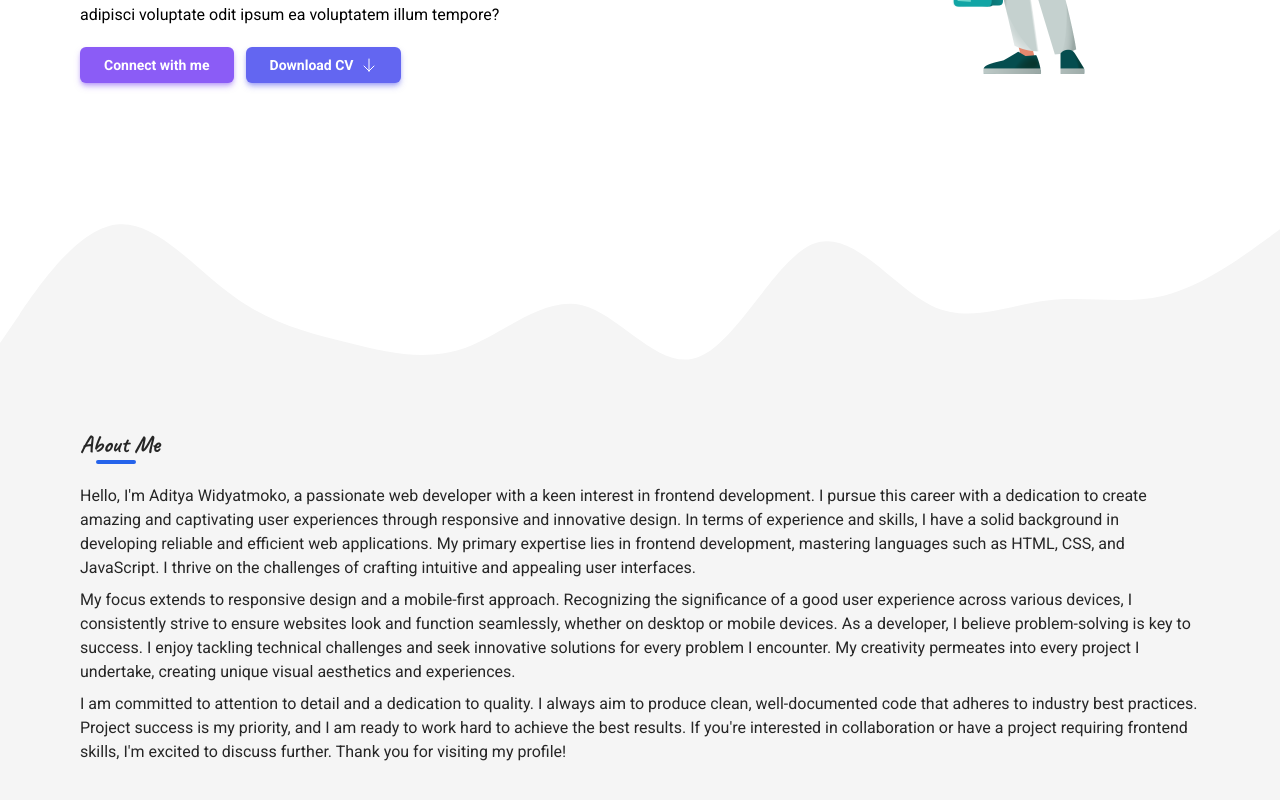
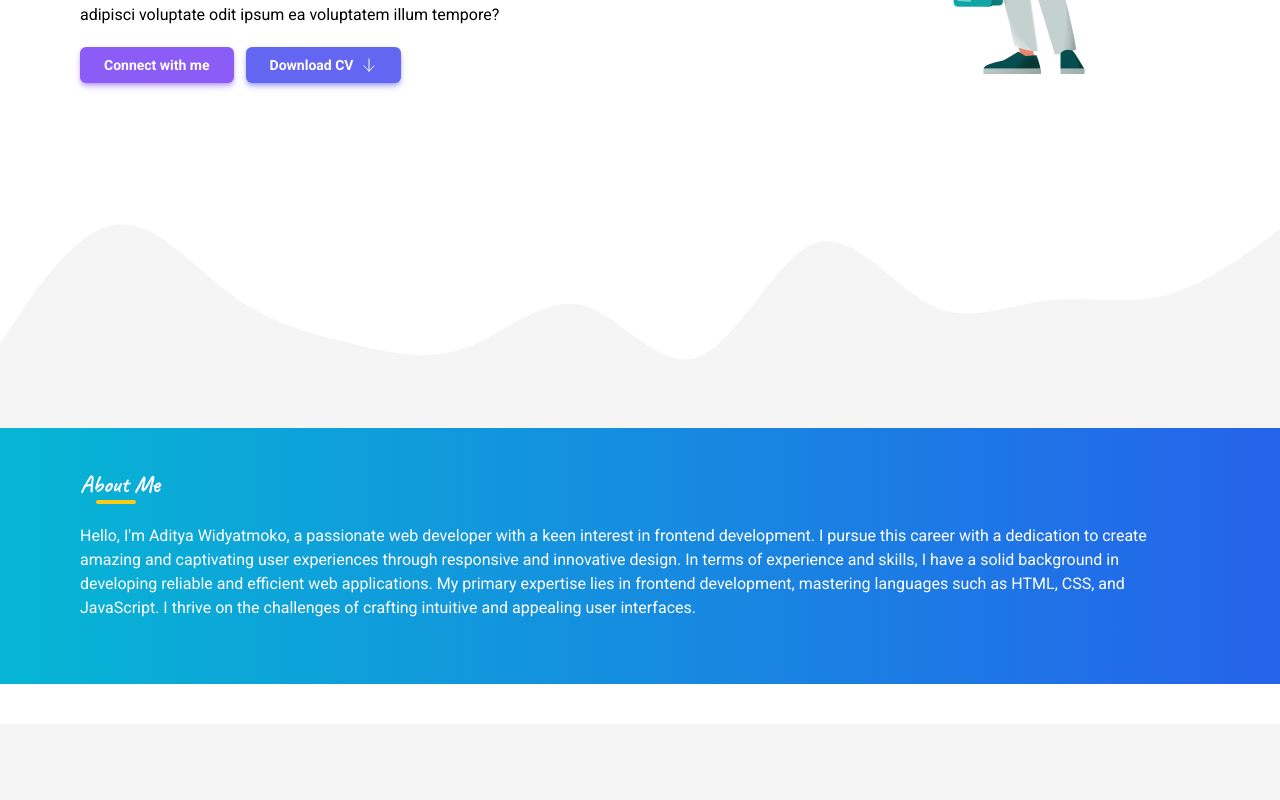
Before and after one commit to dityaww/portfolio-app, a React (Vite) app: page / in a window 1280 px wide. Shown: the part 392-1192 px from the top of the page. Built offline with nearby package versions, Linux system fonts and the light colour scheme; a web font is replaced by a local one.

Commit message:
modified in file about

```diff
--- a/src/components/About.jsx
+++ b/src/components/About.jsx
@@ -6,32 +6,19 @@ function About() {
     const { isDarkMode, setIsDarkMode } = useContext(DarkMode)
 
   return (
-    <div className={`${isDarkMode ? 'bg-neutral-600' : 'bg-neutral-100'}`}>
-        <div className="container mx-auto">
+    <div className={`${isDarkMode ? 'bg-neutral-600' : 'bg-gradient-to-r from-cyan-500 to-blue-600'} mb-10`}>
+        <div className="container mx-auto py-10">
             <div className="flex flex-col mb-5" data-aos="fade-right" data-aos-duration="1000">
-                <h1 className={`text-2xl font-extrabold font-caveat ${isDarkMode ? 'text-white' : 'text-neutral-800'}`}>About Me</h1>
-                <hr className='border-2 border-blue-600 w-10 rounded-full lg:ml-4'/>
+                <h1 className={`text-2xl font-extrabold font-caveat ${isDarkMode ? 'text-white' : 'text-white'}`}>About Me</h1>
+                <hr className='border-2 border-yellow-400 w-10 rounded-full lg:ml-4'/>
             </div>
             <div className="flex flex-col gap-2">
-                <p className={`${isDarkMode ? 'text-neutral-300' : 'text-neutral-800'}`} data-aos="fade-left" data-aos-duration="1000" data-aos-delay="100">
+                <p className={`${isDarkMode ? 'text-white' : 'text-white'}`} data-aos="fade-left" data-aos-duration="1000" data-aos-delay="100">
                     Hello, I'm Aditya Widyatmoko, a passionate web developer with a keen interest in frontend development.
                     I pursue this career with a dedication to create amazing and captivating user experiences through responsive
                     and innovative design. In terms of experience and skills, I have a solid background in developing reliable
                     and efficient web applications. My primary expertise lies in frontend development, mastering languages such
                     as HTML, CSS, and JavaScript. I thrive on the challenges of crafting intuitive and appealing user interfaces.
-                </p>
-                <p className={`${isDarkMode ? 'text-neutral-300' : 'text-neutral-800'}`} data-aos="fade-left" data-aos-duration="1000" data-aos-delay="200">
-                    My focus extends to responsive design and a mobile-first approach. Recognizing the significance of a good user
-                    experience across various devices, I consistently strive to ensure websites look and function seamlessly, whether
-                    on desktop or mobile devices. As a developer, I believe problem-solving is key to success. I enjoy tackling technical
-                    challenges and seek innovative solutions for every problem I encounter. My creativity permeates into every project
-                    I undertake, creating unique visual aesthetics and experiences.
-                </p>
-                <p className={`${isDarkMode ? 'text-neutral-300' : 'text-neutral-800'}`} data-aos="fade-left" data-aos-duration="1000" data-aos-delay="300">
-                    I am committed to attention to detail and a dedication to quality. I always aim to produce clean, well-documented code
-                    that adheres to industry best practices. Project success is my priority, and I am ready to work hard to achieve the best
-                    results. If you're interested in collaboration or have a project requiring frontend skills, I'm excited to discuss further.
-                    Thank you for visiting my profile!
                 </p>
             </div>
             <br />
```
